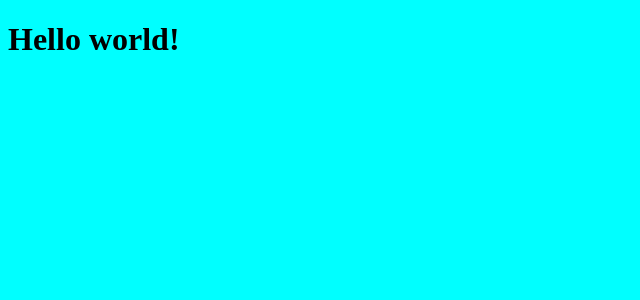
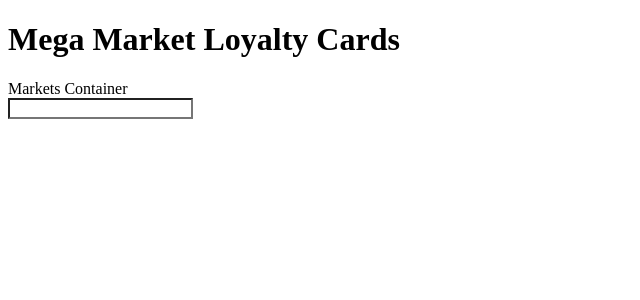
Before and after one commit to annelise08/recoil-practice, a React app: page / in a window 1280 px wide. Shown: the top 300 px of the page, without its empty margins (0-640 px from the left). Built offline with nearby package versions, Linux system fonts and the light colour scheme.

Commit message:
set up file structure, set up addmarket

```diff
--- a/package.json
+++ b/package.json
@@ -22,7 +22,8 @@
   "dependencies": {
     "express": "^4.18.2",
     "react": "^18.2.0",
-    "react-dom": "^18.2.0"
+    "react-dom": "^18.2.0",
+    "recoil": "^0.7.7"
   },
   "devDependencies": {
     "@babel/core": "^7.21.4",
--- /dev/null
+++ b/src/client/components/AddMarket.jsx
@@ -0,0 +1,23 @@
+import React from "react";
+import { useState } from "react";
+
+// want add market to update state for all markets based on input
+const AddMarket = () => {
+    // should return a form with an input label
+    // on change, form should update the markets container state
+    const [market, setMarket] = useState('');
+
+    // function to update state based on input field
+    const onChange = (e) => {
+        setMarket(e.target.value);
+        console.log(e.target.value);
+    }
+
+    return (
+        <div>
+            <input type="text" value={market} onChange={onChange}/>
+        </div>
+    )
+}
+
+export default AddMarket;
--- a/src/client/components/App.jsx
+++ b/src/client/components/App.jsx
@@ -1,10 +1,12 @@
 import React from "react";
+import MainContainer from "./containers/MainContainer";
+import { RecoilRoot } from "recoil";
 
 const App = () => {
     return (
-        <div>
-            <h1>Hello world!</h1>
-        </div>
+        <RecoilRoot>
+        <MainContainer />
+        </RecoilRoot>
     )
 }
 
--- /dev/null
+++ b/src/client/components/containers/MainContainer.jsx
@@ -0,0 +1,13 @@
+import React from "react";
+import MarketsContainer from "./MarketsContainer";
+
+const MainContainer = () => {
+    return (
+        <>
+        <h1>Mega Market Loyalty Cards</h1>
+        < MarketsContainer />
+        </>
+    )
+}
+
+export default MainContainer;
--- /dev/null
+++ b/src/client/components/containers/MarketsContainer.jsx
@@ -0,0 +1,25 @@
+import React from "react";
+import {
+    atom,
+    useRecoilValue
+} from 'recoil';
+import AddMarket from "../AddMarket";
+
+// atom is single source of truth for our project
+// here, marketListState will hold an array of market objects
+const marketListState = atom({
+    key: 'MarketList',
+    default: []
+})
+
+const MarketsContainer = () => {
+    const MarketList = useRecoilValue(marketListState);
+    return (
+        <>
+        <div>Markets Container</div>
+        <AddMarket />
+        </>
+    )
+}
+
+export default MarketsContainer;
--- a/src/client/styles.css
+++ b/src/client/styles.css
@@ -1,3 +1,3 @@
 * {
-    background-color: aqua;
+    background-color: rgb(255, 255, 255);
 }
```
Also changed, not shown: src/client/components/Market.jsx (added).
